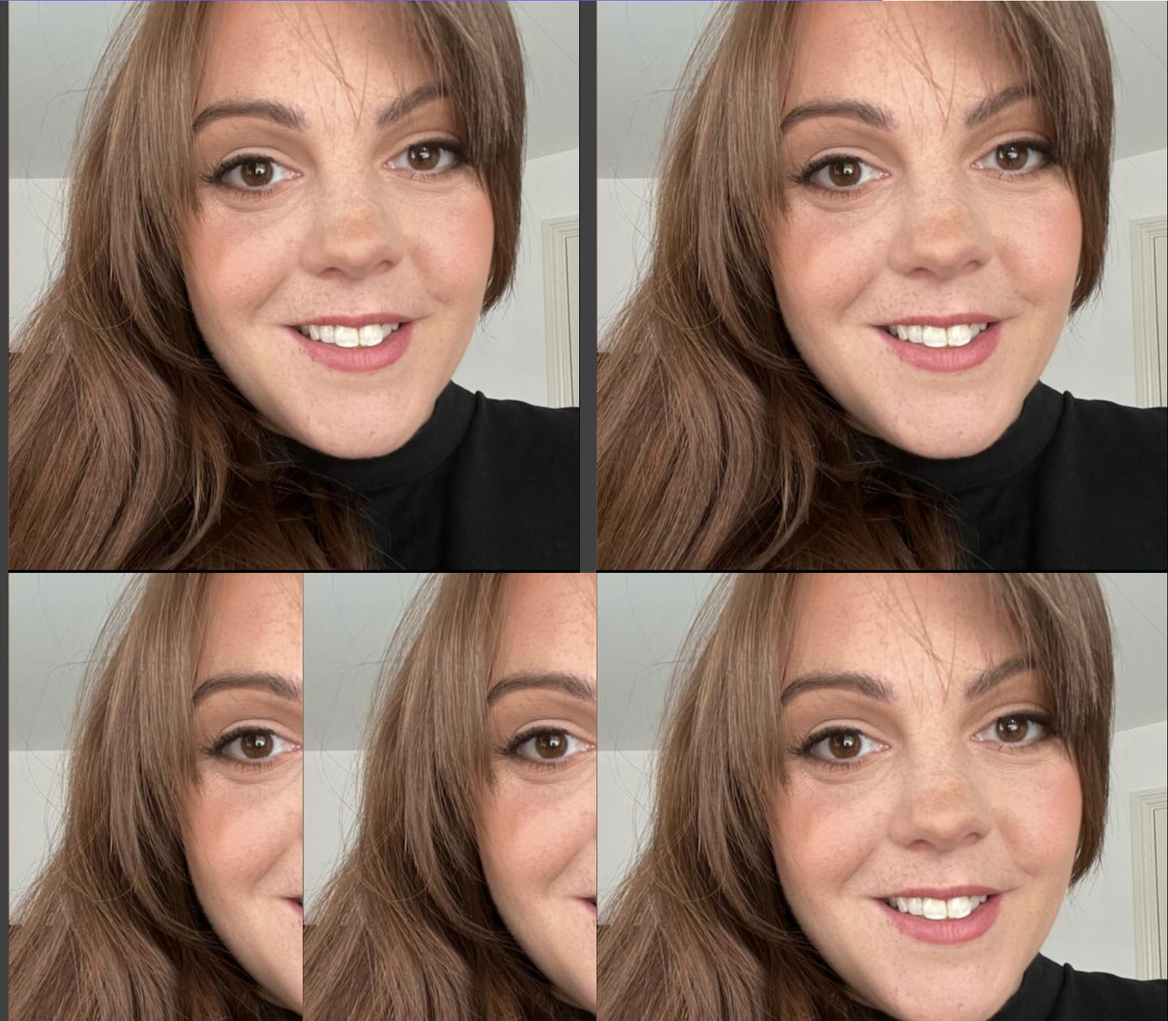
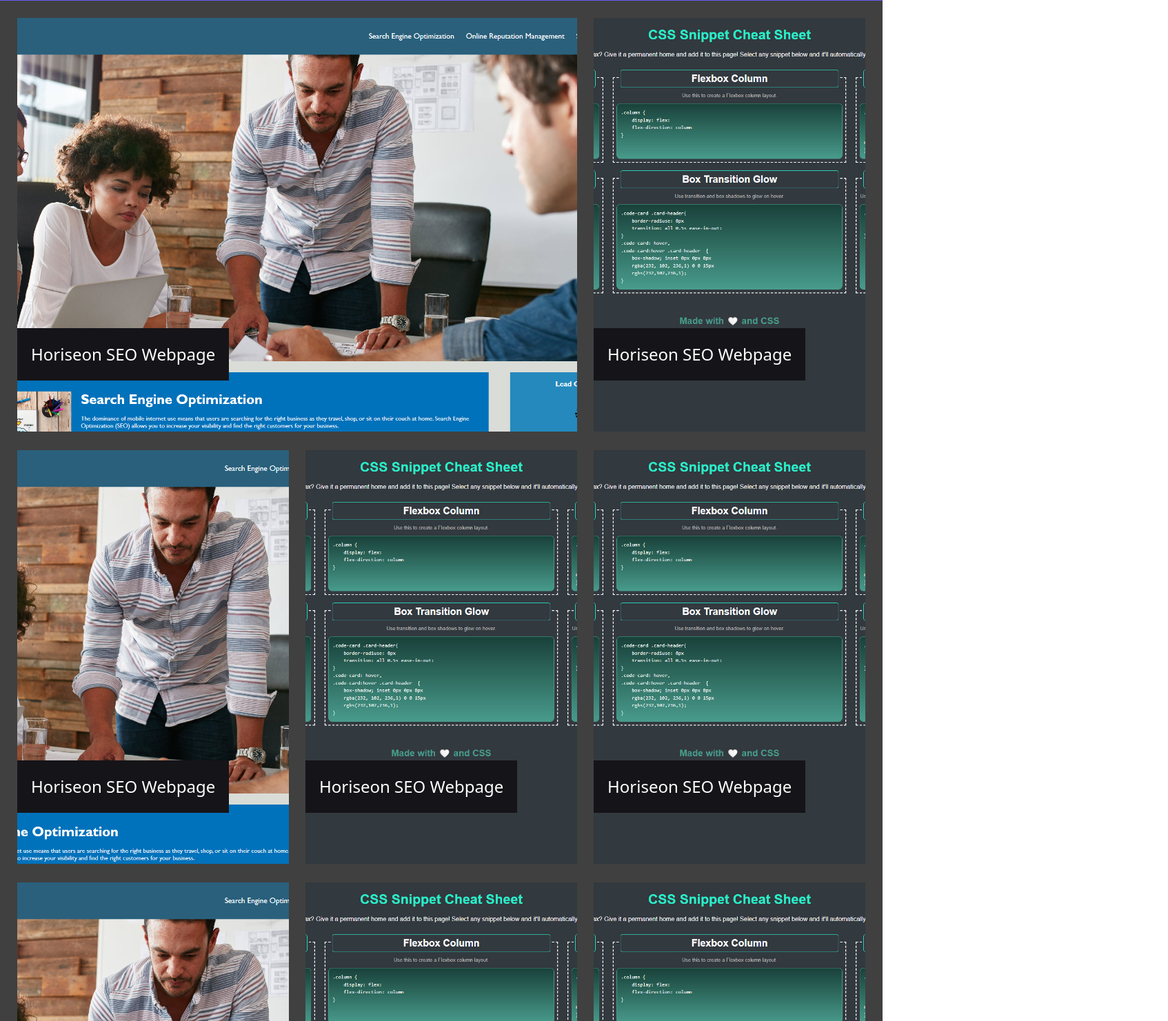
Before and after one commit to rbrd87/Bootstrap-Portfolio, a plain HTML site: page index.html in a window 1280 px wide. Shown: the part 799-2280 px from the top of the page at 69% size, 1694 px wide, since content can reach past the window. Drawn offline with nearby package versions, Linux system fonts and the light colour scheme; a web font is replaced by a local one.

Commit message:
Added the main grid and some images for now - along with CSS

```diff
--- a/assets/css/styles.css
+++ b/assets/css/styles.css
@@ -18,11 +18,17 @@
   /* setting default font weight */
 }
 
+/* Base Styles */
+a {
+  text-decoration: none !important;
+}
+
 /* Navigation bar */
 
 #mainNav {
   position: sticky;
   width: 100%;
+  height: 65px;
   background-color: var(--dark) !important;
   z-index: 10;
 }
@@ -40,7 +46,7 @@
 /* Hero */
 
 #hero {
-  height: calc(100vh - 57px); /* This is 100% of the view height, minus the size of the navbar */
+  height: calc(100vh - 65px); /* This is 100% of the view height, minus the size of the navbar */
   background-color: #6a5df8;
 }
 #hero img {
@@ -55,6 +61,26 @@
 /* Portfolio */
 
 #portfolio {
-  height: auto;
+  position: relative;
+  height: max-content;
+  padding: 25px;
   background-color: #404040;
 }
+
+.portfolio-img {
+  width: 100%;
+  height: 600px;
+  object-fit: cover !important;
+  object-position: center;
+}
+.img-title {
+  font-size: 24px;
+  padding: 20px;
+  margin-bottom: -65px;
+  color: white;
+  background-color: #151418;
+  width: fit-content;
+  position: relative;
+  bottom: 150px;
+  text-align: left;
+}
--- a/index.html
+++ b/index.html
@@ -51,7 +51,7 @@
     </nav>
 
     <!-- Hero Section -->
-    <div class="jumbotron jumbotron-fluid d-flex justify-content-center" id="hero">
+    <div class="jumbotron-fluid d-flex justify-content-center" id="hero">
         <div class="row align-items-center" id="hero-content">
             <div class="col-sm-12 col-md-6 col-lg-6">
                 <img src="assets/images/profile-pic.jpeg" alt="a picture of me">
@@ -64,32 +64,59 @@
     </div>
     <!-- Portfolio Section -->
     <section class="container-fluid" id="portfolio">
-        <section class="row">
-            <div class="col-sm-12 col-md-8 col-lg-8">
-                <img src="assets/images/profile-pic.jpeg" alt="a picture of me">
-            </div>
-            <div class="col-sm-12 col-md-4 col-lg-4">
-                <img src="assets/images/profile-pic.jpeg" alt="a picture of me">
-            </div>
+        <section class="row d-flex">
+            <figure class="portfolio-item col-sm-12 col-md-8 col-lg-8">
+                <a href="https://rbrd87.github.io/bootcamp-week-1-challenge/" target="_blank">
+                    <img src="assets/images/horiseon-homepage-screenshot.jpg" class="portfolio-img" alt="horiseon home page" title="Horiseon SEO Webpage">
+                    <figcaption class="img-title">Horiseon SEO Webpage</figcaption>
+                </a>
+            </figure>
+            <figure class="portfolio-item col-sm-12 col-md-4 col-lg-4">
+                <a href="https://rbrd87.github.io/bootcamp-week-1-challenge/" target="_blank">
+                    <img src="assets/images/cheatsheet.jpg" class="portfolio-img" alt="horiseon home page" title="Horiseon SEO Webpage">
+                    <figcaption class="img-title">Horiseon SEO Webpage</figcaption>
+                </a>
+            </figure>
         </section>
-        <section class="row">
-            <div class="col-sm-12 col-md-4 col-lg-4">
-                <img src="assets/images/profile-pic.jpeg" alt="a picture of me">
-            </div>
-            <div class="col-sm-12 col-md-4 col-lg-4">
-                <img src="assets/images/profile-pic.jpeg" alt="a picture of me">
-            </div>
-            <div class="col-sm-12 col-md-4 col-lg-4">
-                <img src="assets/images/profile-pic.jpeg" alt="a picture of me">
-            </div>
+        <section class="row d-flex">
+            <figure class="portfolio-item col-sm-12 col-md-4 col-lg-4">
+                <a href="https://rbrd87.github.io/bootcamp-week-1-challenge/" target="_blank">
+                    <img src="assets/images/horiseon-homepage-screenshot.jpg" class="portfolio-img" alt="horiseon home page" title="Horiseon SEO Webpage">
+                    <figcaption class="img-title">Horiseon SEO Webpage</figcaption>
+                </a>
+            </figure>
+            <figure class="portfolio-item col-sm-12 col-md-4 col-lg-4">
+                <a href="https://rbrd87.github.io/bootcamp-week-1-challenge/" target="_blank">
+                    <img src="assets/images/cheatsheet.jpg" class="portfolio-img" alt="horiseon home page" title="Horiseon SEO Webpage">
+                    <figcaption class="img-title">Horiseon SEO Webpage</figcaption>
+                </a>
+            </figure>
+            <figure class="portfolio-item col-sm-12 col-md-4 col-lg-4">
+                <a href="https://rbrd87.github.io/bootcamp-week-1-challenge/" target="_blank">
+                    <img src="assets/images/cheatsheet.jpg" class="portfolio-img" alt="horiseon home page" title="Horiseon SEO Webpage">
+                    <figcaption class="img-title">Horiseon SEO Webpage</figcaption>
+                </a>
+            </figure>
         </section>
-        <section class="row">
-            <div class="col-sm-12 col-md-6 col-lg-6">
-                <img src="assets/images/profile-pic.jpeg" alt="a picture of me">
-            </div>
-            <div class="col-sm-12 col-md-6 col-lg-6">
-                <img src="assets/images/profile-pic.jpeg" alt="a picture of me">
-            </div>
+        <section class="row d-flex">
+            <figure class="portfolio-item col-sm-12 col-md-4 col-lg-4">
+                <a href="https://rbrd87.github.io/bootcamp-week-1-challenge/" target="_blank">
+                    <img src="assets/images/horiseon-homepage-screenshot.jpg" class="portfolio-img" alt="horiseon home page" title="Horiseon SEO Webpage">
+                    <figcaption class="img-title">Horiseon SEO Webpage</figcaption>
+                </a>
+            </figure>
+            <figure class="portfolio-item col-sm-12 col-md-4 col-lg-4">
+                <a href="https://rbrd87.github.io/bootcamp-week-1-challenge/" target="_blank">
+                    <img src="assets/images/cheatsheet.jpg" class="portfolio-img" alt="horiseon home page" title="Horiseon SEO Webpage">
+                    <figcaption class="img-title">Horiseon SEO Webpage</figcaption>
+                </a>
+            </figure>
+            <figure class="portfolio-item col-sm-12 col-md-4 col-lg-4">
+                <a href="https://rbrd87.github.io/bootcamp-week-1-challenge/" target="_blank">
+                    <img src="assets/images/cheatsheet.jpg" class="portfolio-img" alt="horiseon home page" title="Horiseon SEO Webpage">
+                    <figcaption class="img-title">Horiseon SEO Webpage</figcaption>
+                </a>
+            </figure>
         </section>
     </section>
     <!-- jQuery first, then Popper.js, then Bootstrap JS -->
```
